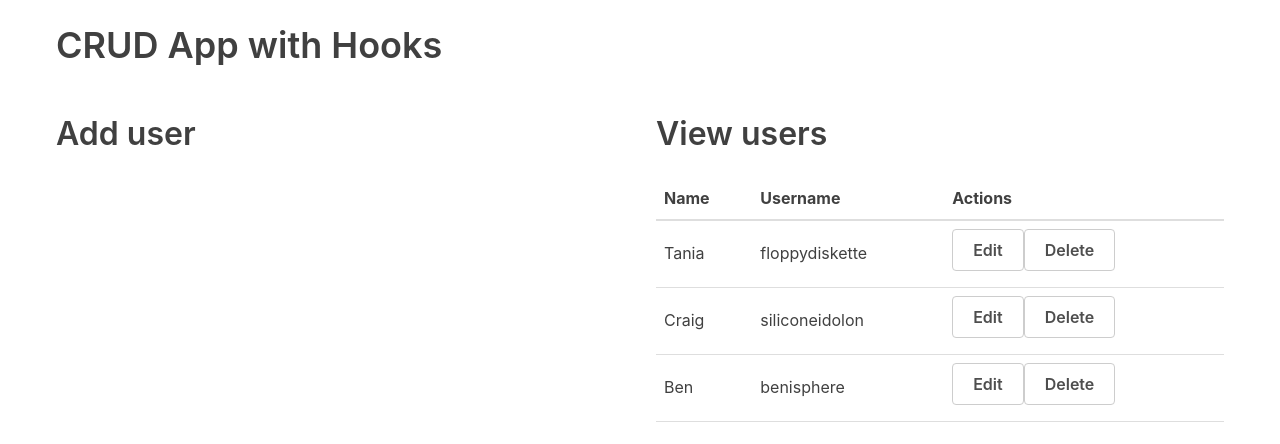
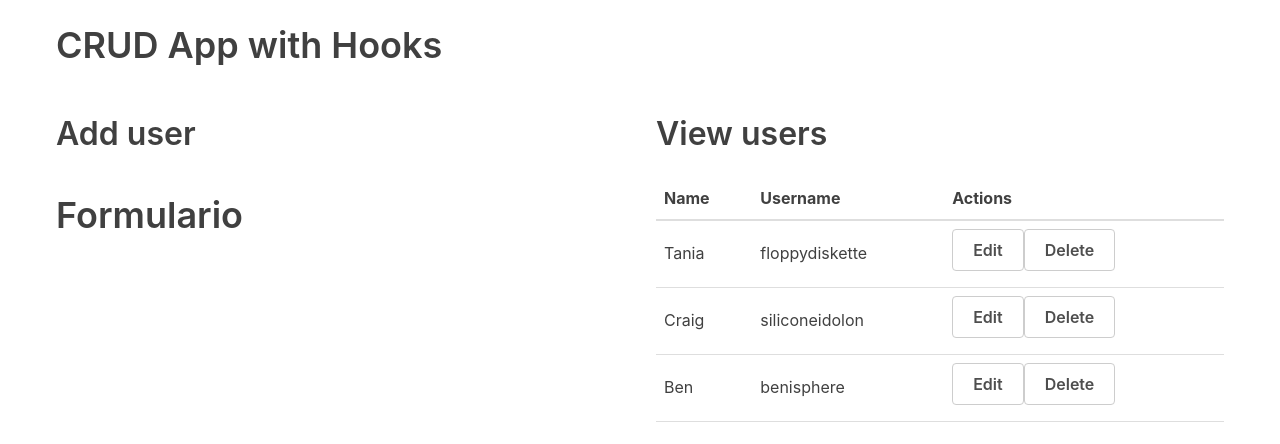
Before and after one commit to mdyagual/crud-react-example, a React (Create React App) app: page / in a window 1280 px wide. Shown: the top 444 px of the page. Built offline with nearby package versions, Linux system fonts and the light colour scheme.

Commit message:
Implementación del componente para crear usuarios

```diff
--- a/src/App.js
+++ b/src/App.js
@@ -1,6 +1,8 @@
 import React,{useState} from 'react';
 import UserTable from './components/UserTable';
 import {v4 as uuidv4} from 'uuid';
+import AddUserForm from './components/AddUserForm';
+
 //Cambio a arrow function
 const App = () => {
   //Inicialización data
@@ -30,6 +32,7 @@ const App = () => {
       <div className="flex-row">
         <div className="flex-large">
             <h2>Add user</h2>
+            <AddUserForm />
           </div>
           <div className="flex-large">
             <h2>View users</h2>
```
